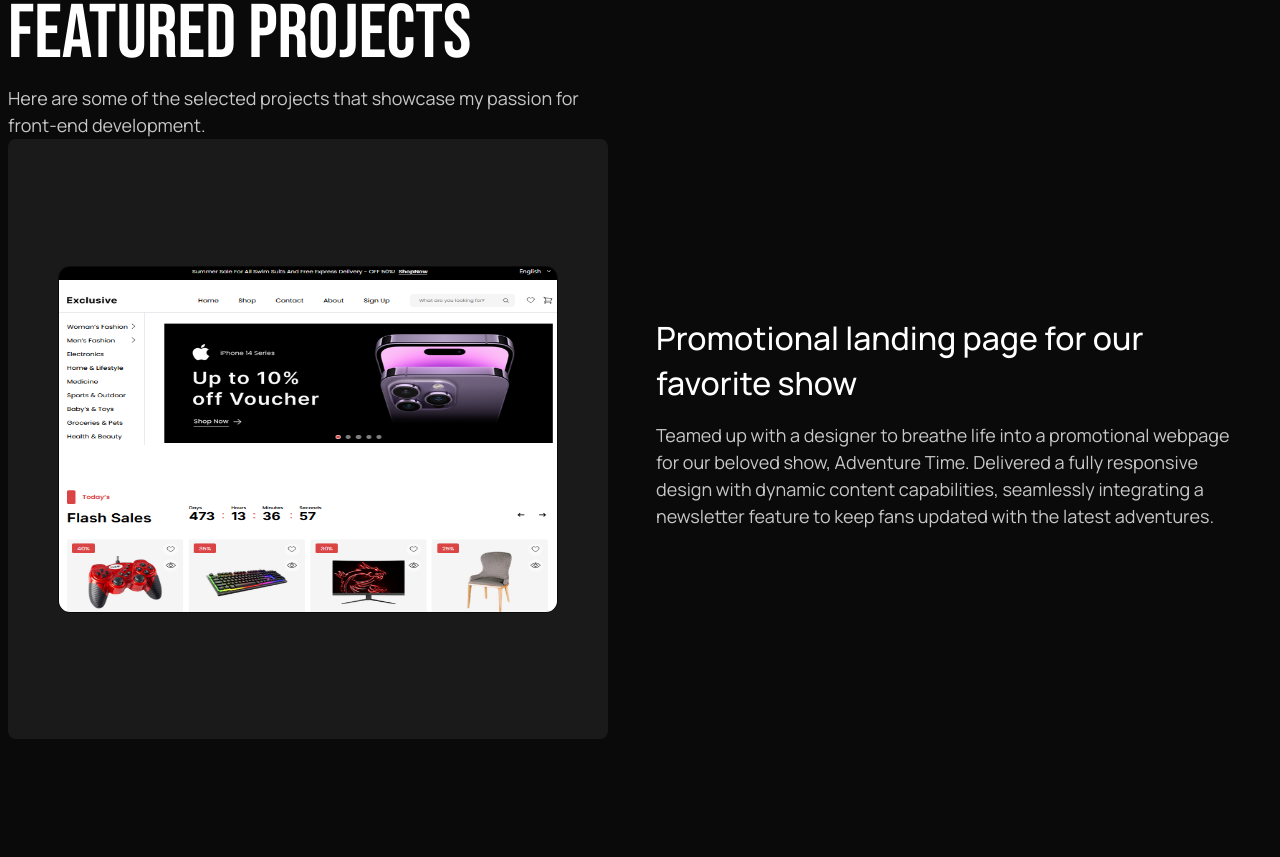
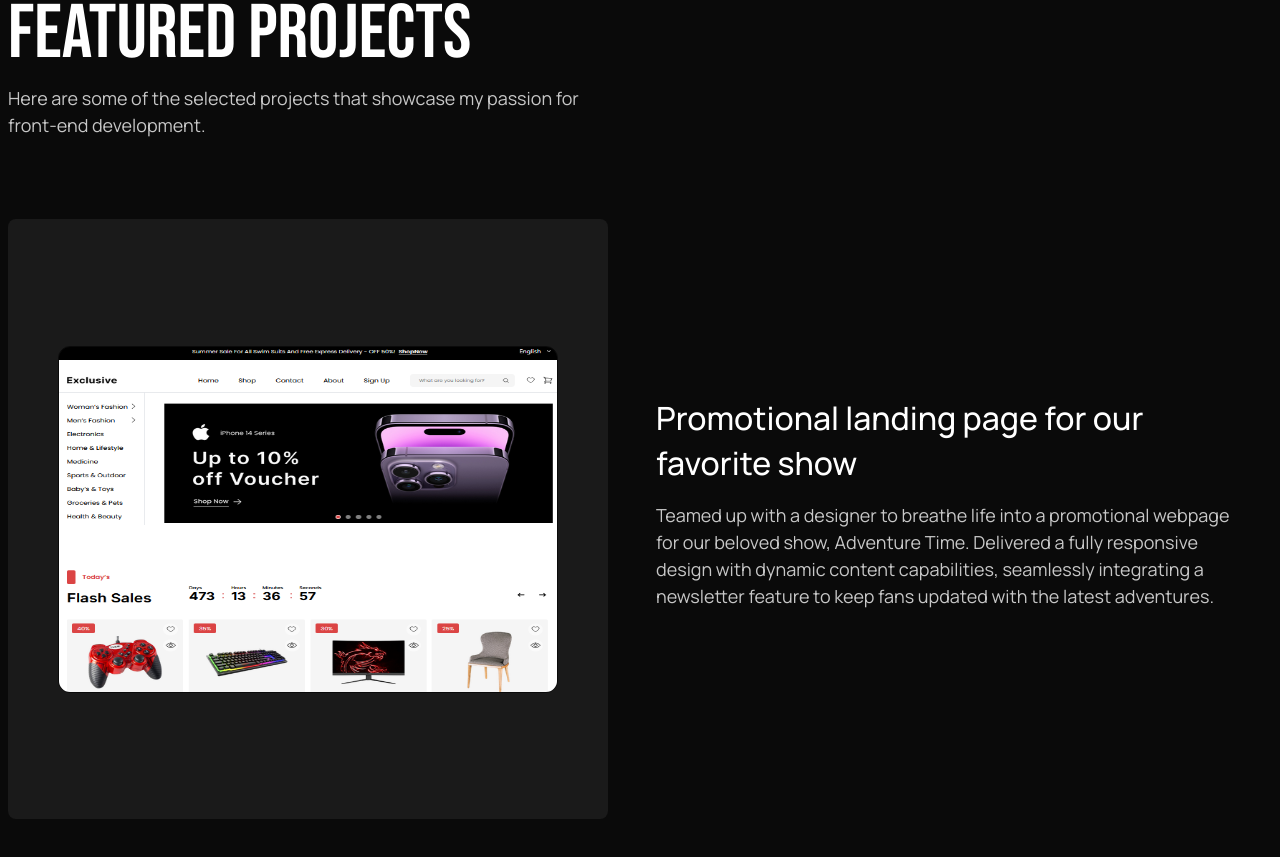
Before and after one commit to Riajul-56/Protfolio, a React (Vite) app: page / in a window 1280 px wide. Shown: the part 940-1797 px from the top of the page. Before the commit the page ends 1759 px from the top, so only its background shows below. Built offline with nearby package versions, Linux system fonts and the light colour scheme.

Commit message:
refactor ProjectCard component to accept props for title and description, and update Projects section to utilize new props

```diff
--- a/src/ProjectCard.jsx
+++ b/src/ProjectCard.jsx
@@ -1,18 +1,29 @@
 import React from "react";
 import Flex from "./compoents/Flex";
 import project_1 from "./assets/project_1.png";
-import project_2 from "./assets/project_2.png";
+
+const ProjectCard = ({text,h3}) => {
+  return (
+    <Flex className="gap-12 items-center mt-20">
 
 
-const ProjectCard = () => {
-  return (
-    <Flex>
       <Flex className="bg-[#1A1A1A] w-[600px] h-[600px] items-center justify-center rounded-lg">
         <img
           src={project_1}
           className="w-[500px] h-[347px] rounded-xl border border-primary_bg"
         />
       </Flex>
+
+      <div>
+        <h3 className="font-secondary_font font-medium text-heading_text text-[32px] leading-[140%] max-w-[576px]">
+          {h3}
+        </h3>
+        <p className="font-secondary_font font-normal text-primary_text text-[18px] leading-[150%] max-w-[576px] mt-4 mb-8">
+          {text}
+        </p>
+      </div>
+
+
     </Flex>
   );
 };
--- a/src/section/Projects.jsx
+++ b/src/section/Projects.jsx
@@ -1,7 +1,6 @@
 import React from "react";
 import Container from "../compoents/Container";
 import ProjectCard from "../ProjectCard";
-import Flex from "../compoents/Flex";
 
 const Projects = () => {
   return (
@@ -17,21 +16,12 @@ const Projects = () => {
           </p>
         </div>
 
-        <Flex className="gap-12 items-center">
-          <ProjectCard />
-          <div>
-            <h3 className="font-secondary_font font-medium text-heading_text text-[32px] leading-[140%] max-w-[576px]">
-              Promotional landing page for our favorite show
-            </h3>
-            <p className="font-secondary_font font-normal text-primary_text text-[18px] leading-[150%] max-w-[576px] mt-4 mb-8">
-              Teamed up with a designer to breathe life into a promotional
-              webpage for our beloved show, Adventure Time. Delivered a fully
-              responsive design with dynamic content capabilities, seamlessly
-              integrating a newsletter feature to keep fans updated with the
-              latest adventures.
-            </p>
-          </div>
-        </Flex>
+        <ProjectCard
+          h3={"Promotional landing page for our favorite show"}
+          text={
+            "Teamed up with a designer to breathe life into a promotional webpage for our beloved show, Adventure Time. Delivered a fully responsive design with dynamic content capabilities, seamlessly integrating a newsletter feature to keep fans updated with the latest adventures."
+          }
+        />
       </Container>
     </section>
   );
```
